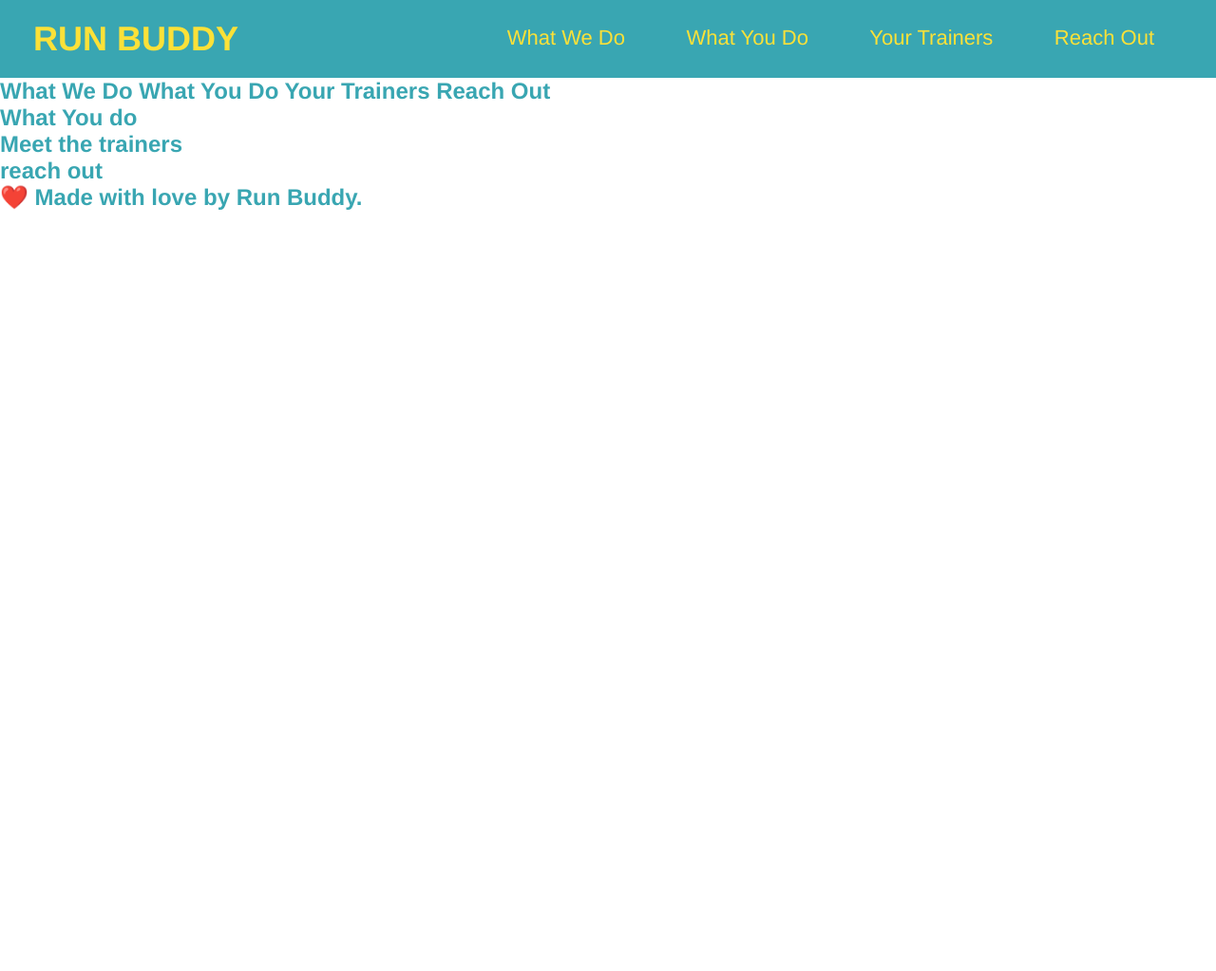
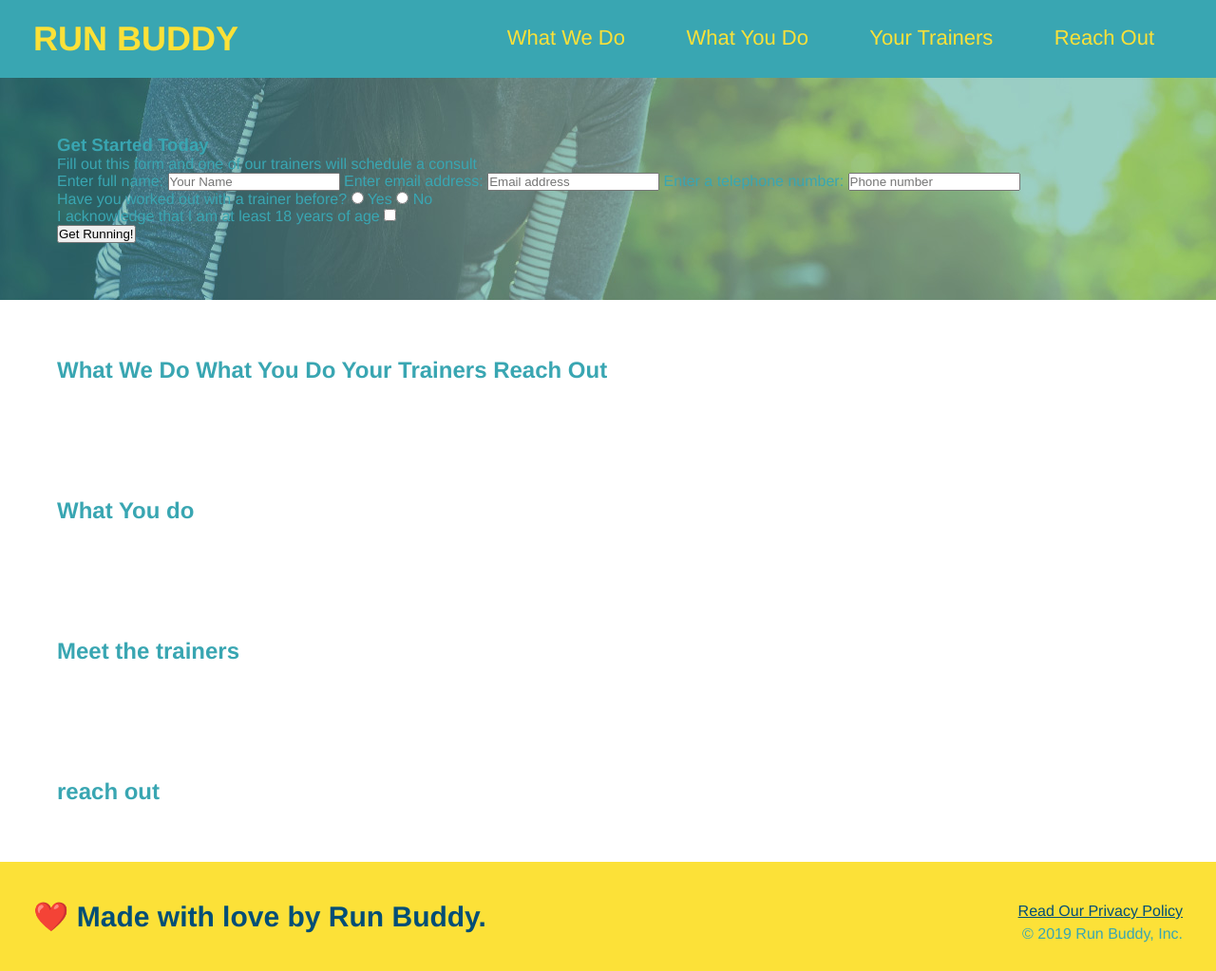
Before and after one commit to Makispear/run-buddy, a plain HTML site: page index.html in a window 1280 px wide. Shown: the whole page at 95% size. Before the commit the page ends 800 px from the top, so only its background shows below. Drawn offline with Linux system fonts and the light colour scheme.

Commit message:
setion hero is styles half way

```diff
--- a/assets/css/styles.css
+++ b/assets/css/styles.css
@@ -1,6 +1,7 @@
 * {
     margin: 0;
     padding: 0;
+    box-sizing: border-box;
   }
 
 body {
@@ -42,3 +43,33 @@ margin: 7px 0;
 header nav ul li {
 display: inline;
 }
+
+footer {
+    background: #fce138;
+    width: 100%;
+    padding: 40px 35px;
+  }
+
+  footer h2 {
+    display: inline;
+    color: #024e76;
+    font-size: 30px;
+  }
+
+  footer div {
+    float: right;
+    line-height: 1.5;
+    text-align: right;
+  }
+
+  footer a {
+    color: #024e76;
+  }
+
+  section {
+      padding: 60px;
+  }
+
+  .hero {
+      background-image: url("../images/hero-bg.jpg");
+  }
--- a/index.html
+++ b/index.html
@@ -11,42 +11,69 @@
         <h1><a href="/index.html">RUN BUDDY</a></h1>
         <nav>
             <ul>
-                <li><a href="/index.html">What We Do</a></li>
-                <li><a href="/index.html">What You Do</a></li>
-                <li><a href="/index.html">Your Trainers</a></li>
-                <li><a href="/index.html">Reach Out</a></li>
+                <li><a href="#what-we-do">What We Do</a></li>
+                <li><a href="#what-you-do">What You Do</a></li>
+                <li><a href="#meet-your-trainers">Your Trainers</a></li>
+                <li><a href="#reach-out">Reach Out</a></li>
             </ul>
         </nav>
     </header>
-
-
     <!-- hero/jumbotron  -->
-    <section>
+    <section class="hero">
+        <div>
+            <h3>Get Started Today</h3>
+            <p>Fill out this form and one of our trainers will schedule a consult</p>
+            <form>
+                <label for="name">Enter full name:</label>
+                <input id="name" type="text" placeholder="Your Name" name="name">
+                <label for="email">Enter email address:</label>
+                <input id="email" type="email" placeholder="Email address" name="name">
+                <label for="phone">Enter a telephone number:</label>
+                <input id="phone" type="tel" placeholder="Phone number" name="name">
+                <p>
+                    Have you worked out with a trainer before?
+                    <input id="trainer-yes" type="radio" name="trainer-confirm">
+                    <label for="trainer-yes">Yes</label>
+                    <input id="trainer-no" type="radio" name="trainer-confirm">
+                    <label for="trainer-no">No</label>
+                </p>
+                <p>
+                    <label for="check">
+                    I acknowledge that I am at least 18 years of age
+                    </label>
+                    <input id="check" type="checkbox">
+                </p>
+            </form>
+            <button type="submit" value="get-running">Get Running!</button>
+        </div>
     </section>
-
     <!-- "what we do" section  -->
-    <section>
+    <section id="what-we-do">
             <h2>What We Do What You Do Your Trainers Reach Out</h2>
     </section>
 
     <!-- "what you do" section  -->
-    <section>
+    <section id="what-you-do">
         <h2>What You do</h2>
     </section>
 
     <!-- "meet the trainers" section  -->
-    <section>
+    <section id="meet-the-trainers">
         <h2>Meet the trainers</h2>
     </section>
 
     <!-- "reach out" section  -->
-    <section>
+    <section id="reach-out">
         <h2>reach out</h2>
     </section>
 
     <!-- footer  -->
-    <footer>
+    <footer id="footer">
         <h2>❤️ Made with love by Run Buddy.</h2>
+        <div>
+            <a href="#">Read Our Privacy Policy</a><br />
+            &copy; 2019 Run Buddy, Inc.
+        </div>
     </footer>
 </body>
 </html>
```
Also changed, not shown: assets/images/hero-bg.jpg (added).
